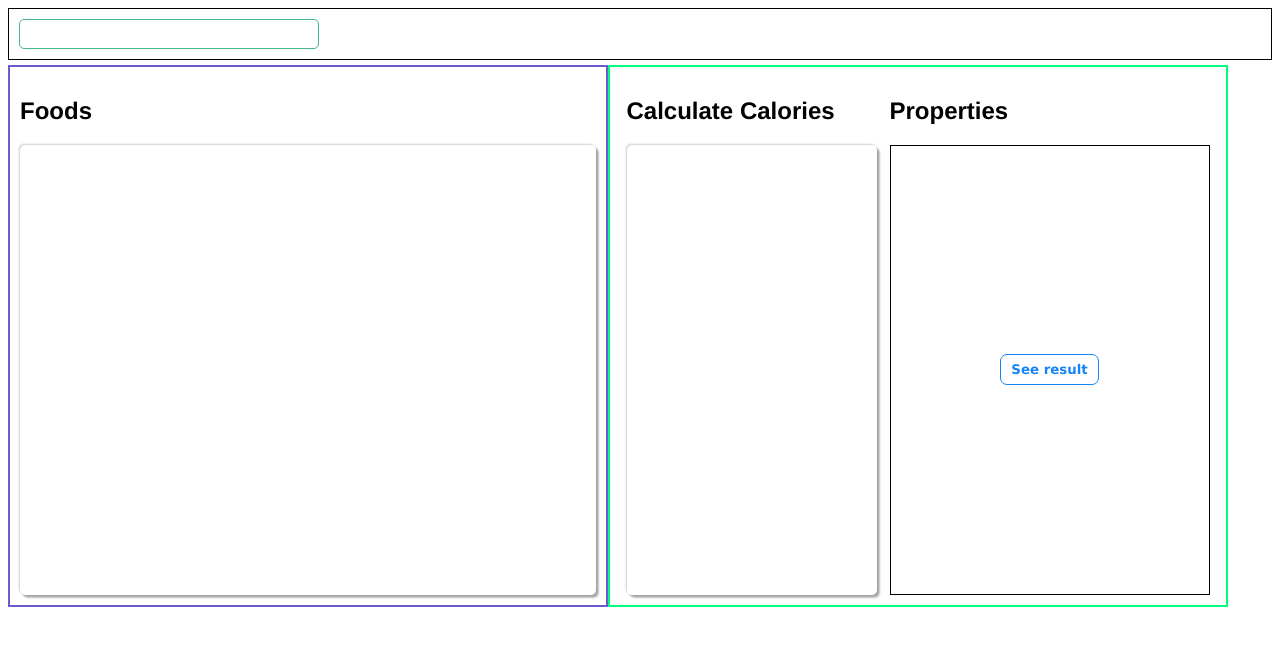
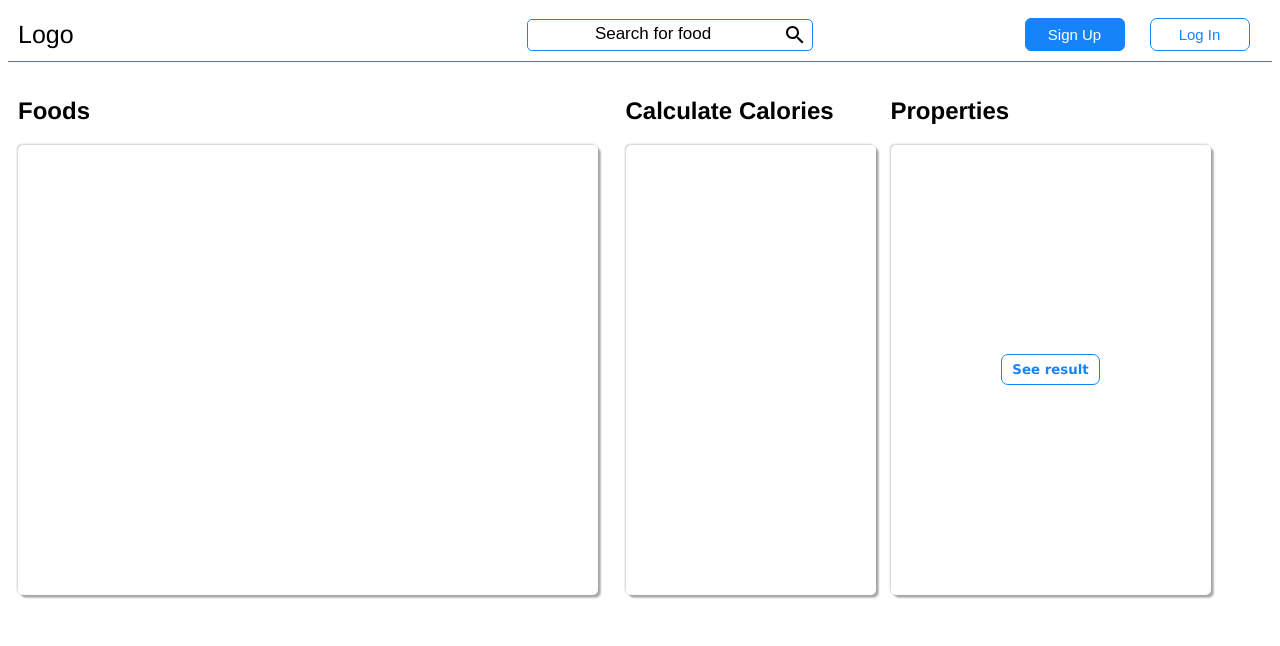
Before and after one commit to HuseyNovruzov/Food-calories, a Vue app in the folder foodcalories/: page / in a window 1280 px wide. Shown: the top 646 px of the page. Built offline with nearby package versions, Linux system fonts and the light colour scheme.

Commit message:
login and sign up added

```diff
--- a/foodcalories/src/App.vue
+++ b/foodcalories/src/App.vue
@@ -11,20 +11,20 @@
 </template>
 
 <script>
-import Foods from "./components/Foods.vue";
-import Search from "./components/Search.vue";
-import CalorieList from "./components/CalorieList.vue";
-import DisplayCalculation from "./components/DisplayCalculation.vue";
+import Foods from './components/Foods.vue';
+import Search from './components/Search.vue';
+import CalorieList from './components/CalorieList.vue';
+import DisplayCalculation from './components/DisplayCalculation.vue';
 export default {
-  name: "app",
+  name: 'app',
   components: { Foods, Search, CalorieList, DisplayCalculation },
   data() {
     return {
       foods: [],
       selectedItem: [],
       DataInputs: [],
-      api_id: "e8b348ff",
-      api_key: "d09f21c1f0e3265da0718a274b4e6894",
+      api_id: 'e8b348ff',
+      api_key: 'd09f21c1f0e3265da0718a274b4e6894',
     };
   },
   methods: {
@@ -47,7 +47,8 @@ export default {
           return data.json();
         })
         .then((data) => {
-          return (this.foods = data);
+          this.foods = data
+          return this.foods;
         });
     },
   },
--- a/foodcalories/src/components/CalorieList.vue
+++ b/foodcalories/src/components/CalorieList.vue
@@ -148,7 +148,7 @@ export default {
   flex-wrap: wrap;
   width: 620px;
   padding: 10px;
-  border: 2px solid springgreen;
+  /* border: 2px solid springgreen; */
 }
 
 h2{
@@ -323,13 +323,22 @@ h2{
 .chart{
   /* border: 1px solid burlywood; */
   margin-top: 3em;
+  box-shadow: -1px -1px 2px 0 rgba(0, 0, 0, 0.2),
+               2px 2px 2px 0 rgba(0, 0, 0, 0.2),
+               3px 3px 2px 0 rgba(0, 0, 0, 0.2);
+  background: rgb(255, 255, 255);
+  border-radius: 5px;
 }
 .buttonBox{
   display: flex;
   justify-content: center;
   align-items: center;
   height: 450px;
-  border: 1px solid;
+  box-shadow: -1px -1px 2px 0 rgba(0, 0, 0, 0.2),
+               2px 2px 2px 0 rgba(0, 0, 0, 0.2),
+               3px 3px 2px 0 rgba(0, 0, 0, 0.2);
+  background: rgb(255, 255, 255);
+  border-radius: 5px;
 }
 .buttonBox input[type=button]{
   border: 1px solid #1684f9;
--- a/foodcalories/src/components/Foods.vue
+++ b/foodcalories/src/components/Foods.vue
@@ -39,7 +39,7 @@ export default {
     justify-content: space-between;
     padding: 10px;
     width: 600px;
-    border: 2px solid slateblue;
+    /* border: 2px solid slateblue; */
 }
 
 .foods{
--- a/foodcalories/src/components/Search.vue
+++ b/foodcalories/src/components/Search.vue
@@ -1,6 +1,19 @@
 <template>
-    <div class="searchBar">
-        <input type="text" placeholder="Search for food" v-model='query' class="search" @keypress.enter="handleSearch"/>
+    <div class="header">
+        <div class="logoBox">
+            <div>Logo</div>
+        </div>
+        <div class="searchBox">
+            <input type="text" class="search" placeholder="Search for food" v-model='query' @keypress.enter="handleSearch"/>
+            <div class="searchIconBox">
+                <img src="@/assets/search_24px.svg" @click="handleSearch"/>
+            </div>
+        </div>
+        <div class="registerBox">
+            <input type="button" value="Sign Up" class="signUp"/>
+            <input type="button" value="Log In" class="logIn"/>
+
+        </div>
     </div>
 </template>
 
@@ -9,7 +22,7 @@ export default {
     name : 'Search',
     data() {
         return {
-            query : ' '
+            query : ''
         }
     },
     methods : {
@@ -22,21 +35,92 @@ export default {
 </script>
 
 <style>
-.searchBar{
+*{
+    box-sizing: border-box;
+}
+
+.header{
     padding: 10px;
-    border: 1px solid;
+    border-bottom: 1px solid #1684f9;
+    display: flex;
+    justify-content: space-between;
+    align-items: center;
+    flex-wrap: wrap;
+
+}
+.logoBox{
+    /* border: 1px solid springgreen; */
+    width: 310px;
+    font-size: 25px;
+}
+.searchBox{
+    border: 1px solid #1684f9;
+    display: flex;
+    border-radius: 5px;
+}
+
+.registerBox{
+    /* border: 1px solid rebeccapurple; */
+    width: 250px;
+    display: flex;
+    justify-content: space-around;
+    align-items: center;
+}
+
+.searchBox .searchIconBox{
+    display: flex;
+    justify-content: center;
+    align-items: center;
+    padding: 0 5px;
+    border-radius: 0 5px 5px 0;
+    position: relative;
+}
+.searchBox .searchIconBox:hover{
+    background: #1684f9;
 }
 .search{
-    width: 300px;
+    width: 250px;
+    height: 30px;
+    outline: none;
     border-radius: 5px;
-    height: 30px;
-    padding: 5px;
-    border: 1px solid #42b983;
-    outline: none;
+    text-align: center;
+    border: none;
 }
 .search::placeholder{
     color: rgba(0, 0, 0, 1);
     font-size: 17px;
 }
 
+.signUp{
+    padding: 7px 12px;
+    border: 1px solid #1684f9;
+    border-radius: 6px;
+    background: #1684f9;
+    font-size: 15px;
+    color: #fff;
+    width: 100px;
+    text-align: center;
+    transition: 0.6s;
+}
+.signUp:hover{
+
+    background: #5908f0 ;
+}
+
+.logIn{
+    padding: 7px 12px;
+    border: 1px solid #1684f9;
+    border-radius: 7px;
+    background: transparent;
+    font-size: 15px;
+    color: #1684f9;
+    width: 100px;
+    text-align: center;
+    transition: 0.6s;
+}
+.logIn:hover{
+    background: #1684f9;
+    color: #fff;
+}
+
 </style>
```
Also changed, not shown: foodcalories/src/assets/search_24px.svg (added).
